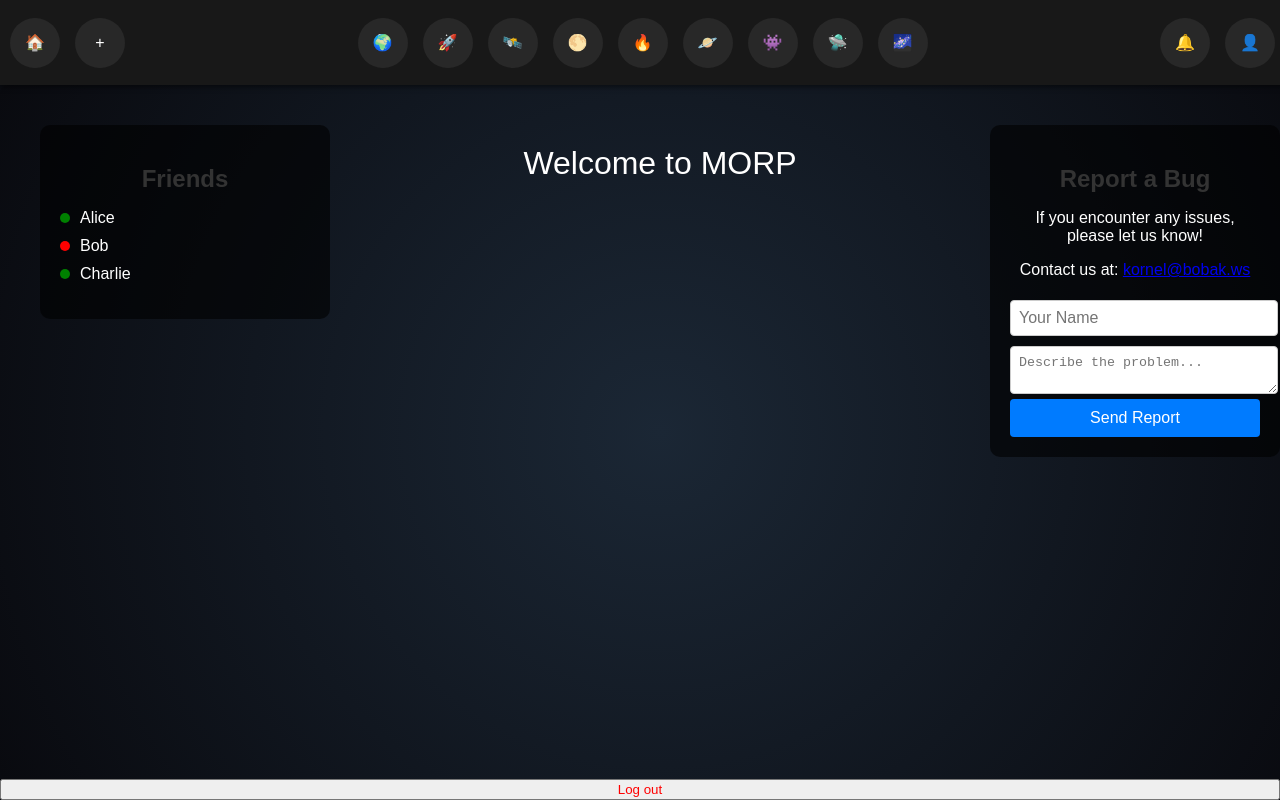
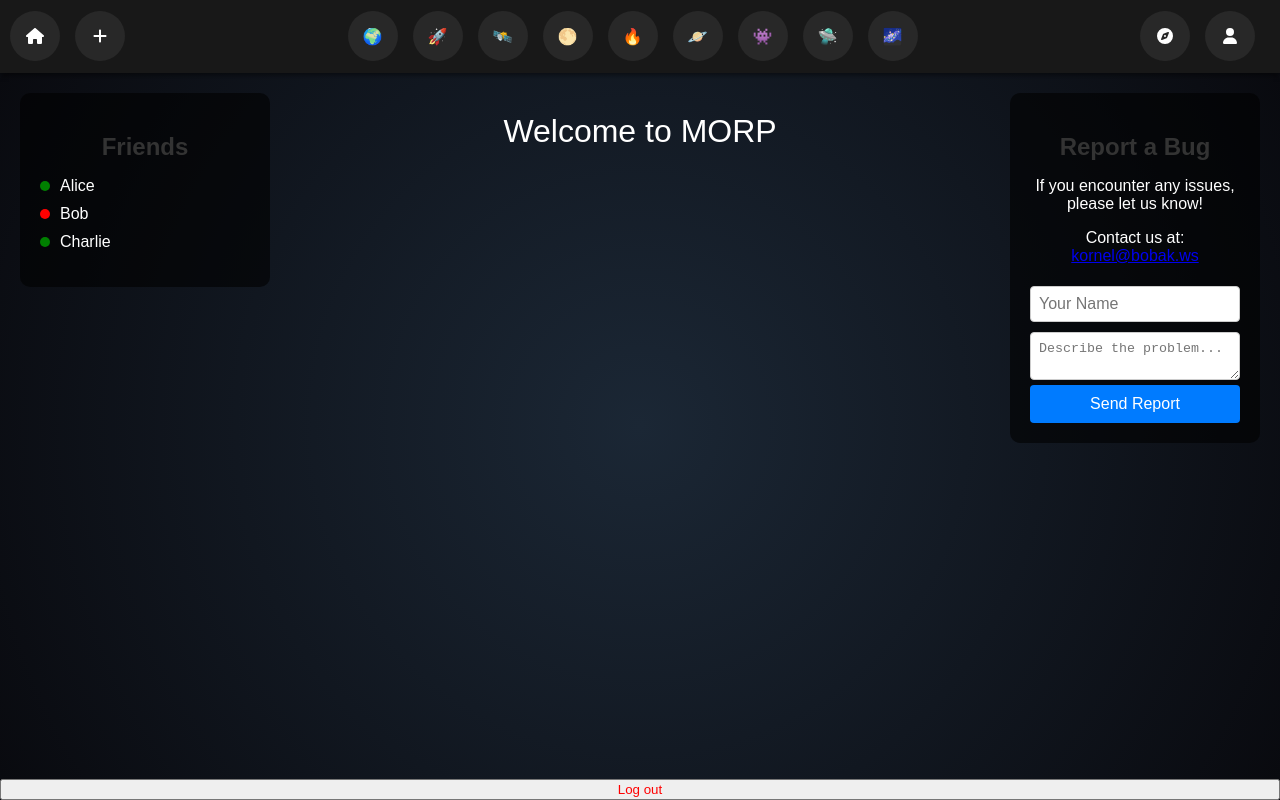
Before and after one commit to dianne-x/morpwebsite-master, a React (Create React App) app: page /app in a window 1280 px wide. Built offline with nearby package versions, Linux system fonts and the light colour scheme; sample sign-in values are in the browser's storage.

Commit message:
Refactor FriendList component and add FriendList to TopBar

```diff
--- /dev/null
+++ b/src/components/App/FriendList.js
@@ -0,0 +1,41 @@
+import React, { useState } from 'react';
+import PropTypes from 'prop-types';
+import TopBarButton from './TopBarButton';
+
+const initialFriends = [
+    { id: 1, icon: '👨', name: 'Josh' },
+    { id: 2, icon: '👩', name: 'Alice' },
+    { id: 3, icon: '👧', name: 'Lily' },
+    { id: 4, icon: '👦', name: 'Tom' },
+    { id: 5, icon: '👵', name: 'Granny' },
+    { id: 6, icon: '👴', name: 'Grandpa' },
+    { id: 7, icon: '👶', name: 'Baby' },
+    { id: 8, icon: '🧒', name: 'Kid' },
+    { id: 9, icon: '🧑', name: 'Adult' },
+    { id: 11, icon: '👨‍🦱', name: 'Curly' },
+    { id: 13, icon: '👨‍🦲', name: 'Bald' },
+    { id: 15, icon: '👨‍🦳', name: 'Gray' },
+    { id: 17, icon: '👱‍♂️', name: 'Blond' },
+    { id: 19, icon: '🧔', name: 'Beard' },
+    { id: 20, icon: '👨‍🦰', name: 'Redhead' },
+    { id: 22, icon: '👨‍🦱', name: 'Curly' }
+];
+
+const FriendList = ({ onFriendClick }) => {
+  const [friends, setFriends] = useState(initialFriends);
+
+  return (
+    <div className="server-list">
+      {friends.map((friend) => (
+        <TopBarButton key={friend.id} icon={friend.icon} onClick={() => onFriendClick(friend)} title={friend.name} />
+      ))}
+    </div>
+  );
+};
+
+// Prop validation
+FriendList.propTypes = {
+  onFriendClick: PropTypes.func.isRequired,
+};
+
+export default FriendList;
--- a/src/components/App/TopBar.js
+++ b/src/components/App/TopBar.js
@@ -1,13 +1,18 @@
 import React, { useEffect, useRef, useState } from 'react';
 import PropTypes from 'prop-types';
 import '../../style/TopBar.scss';
+import FriendList from './FriendList';
 import ServerList from './ServerList';
 import ServerCreationForm from './createServerForm'; // Import the form modal component
 import TopBarButton from './TopBarButton';
+import { FontAwesomeIcon } from '@fortawesome/react-fontawesome'
+import { faHome, faAdd, faUser, faUsers, faCompass } from '@fortawesome/free-solid-svg-icons'
 
 const Topbar = ({ onServerClick }) => {
   const topbarRef = useRef(null);
   const [isFormOpen, setIsFormOpen] = useState(false);
+
+  const [isServersSelected, setIsServersSelected] = useState(true);
 
   useEffect(() => {
     const handleWheel = (event) => {
@@ -36,16 +41,22 @@ const Topbar = ({ onServerClick }) => {
   return (
     <div className="topbar" ref={topbarRef}>
       <div className='home-list'>
-        <TopBarButton icon="🏠" title="Home" onClick={() => onServerClick({ id: 1, name: 'Home' })} />
-        <TopBarButton icon="+" title="Add Server" onClick={() => handleFormOpen()} />
+        <TopBarButton icon={<FontAwesomeIcon icon={faHome} />} title="Home" onClick={() => onServerClick({ id: 1, name: 'Home' })} />
+        <TopBarButton icon={<FontAwesomeIcon icon={faAdd} />} title="Add Server" onClick={() => handleFormOpen()} />
       </div>
 
-      <ServerList onServerClick={onServerClick} onCreateServerClick={handleFormOpen} />
+      {isServersSelected ?
+        <ServerList onServerClick={onServerClick} onCreateServerClick={handleFormOpen} />
+         :
+        <FriendList onFriendClick={() => {}} />
+      }
+
+
       {isFormOpen && <ServerCreationForm onClose={handleFormClose} />}
 
       <div className='user-list'>
-        <TopBarButton icon="🔔" title="Friendo" />
-        <TopBarButton icon="👤" title="Profile" />
+        <TopBarButton icon={<FontAwesomeIcon icon={(isServersSelected ? faCompass : faUsers)} />} title="Friend" onClick={() => setIsServersSelected(!isServersSelected)} />
+        <TopBarButton icon={<FontAwesomeIcon icon={faUser} />} title="Profile" />
       </div>
     </div>
   );
--- a/src/style/AppLayout.scss
+++ b/src/style/AppLayout.scss
@@ -7,6 +7,9 @@ body {
   }
 
   .app-container {
+    * {
+      box-sizing: border-box;
+    }
     display: flex;
     flex-direction: column;
     height: 100vh;
@@ -35,7 +38,8 @@ body {
         overflow-y: auto; /* Allows vertical scrolling for channels and chat */
         height: 100%;
         width: 100%;
-        margin-top: 0 !important;
+        margin: 0 !important;
+        padding: 0 !important;
       }
   }
 
```
